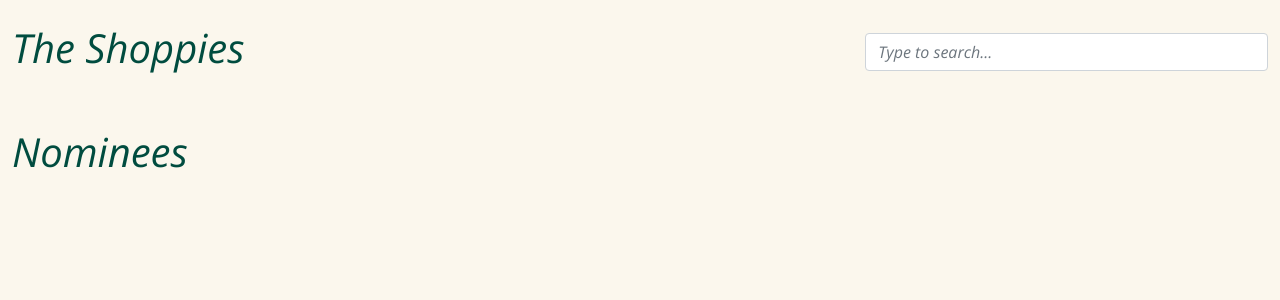
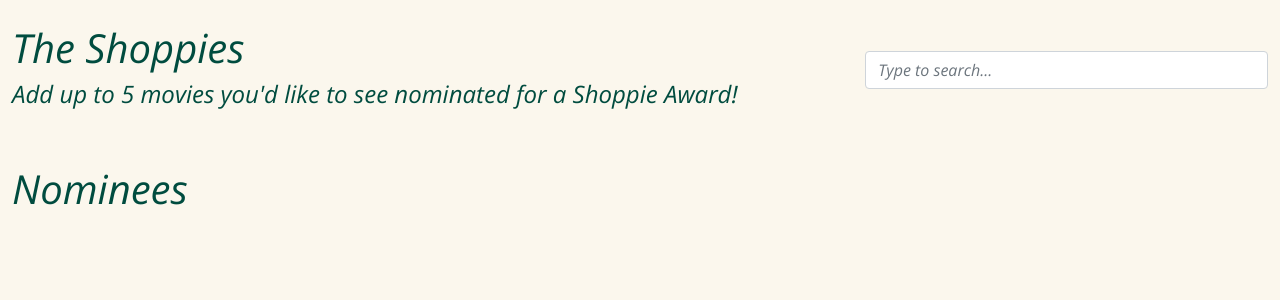
Before and after one commit to ejkennelly/theShoppies, a React (Create React App) app: page / in a window 1280 px wide. Shown: the top 300 px of the page. Built offline with nearby package versions, Linux system fonts and the light colour scheme; no server answers.

Commit message:
updated subheader

```diff
--- a/src/App.css
+++ b/src/App.css
@@ -12,6 +12,10 @@ body {
 .row {
 	color: #004C3F;
 }
+.mr-2 {
+	color:#FBF7ED
+}
+
 figcaption {
 	text-align: center;
 	color: #906509
--- a/src/App.js
+++ b/src/App.js
@@ -64,7 +64,7 @@ const App = () => {
 	return (
 		<div className='container-fluid movie-app'>
 			<div className='row d-flex align-items-center mt-4 mb-4'>
-				<MovieListHeading heading='The Shoppies' />
+				<MovieListHeading heading='The Shoppies' subheader="Add up to 5 movies you'd like to see nominated for a Shoppie Award!" />
 				<SearchBox searchValue={searchValue} setSearchValue={setSearchValue} />
 			</div>
 			<div className='row d-flex align-items-center mt-4 mb-4'>
--- a/src/components/MovieListHeading.js
+++ b/src/components/MovieListHeading.js
@@ -4,6 +4,7 @@ const MovieListHeading = (props) => {
 	return (
 		<div className='col'>
 			<h1>{props.heading}</h1>
+			<h4>{props.subheader}</h4>
 		</div>
 	);
 };
```
